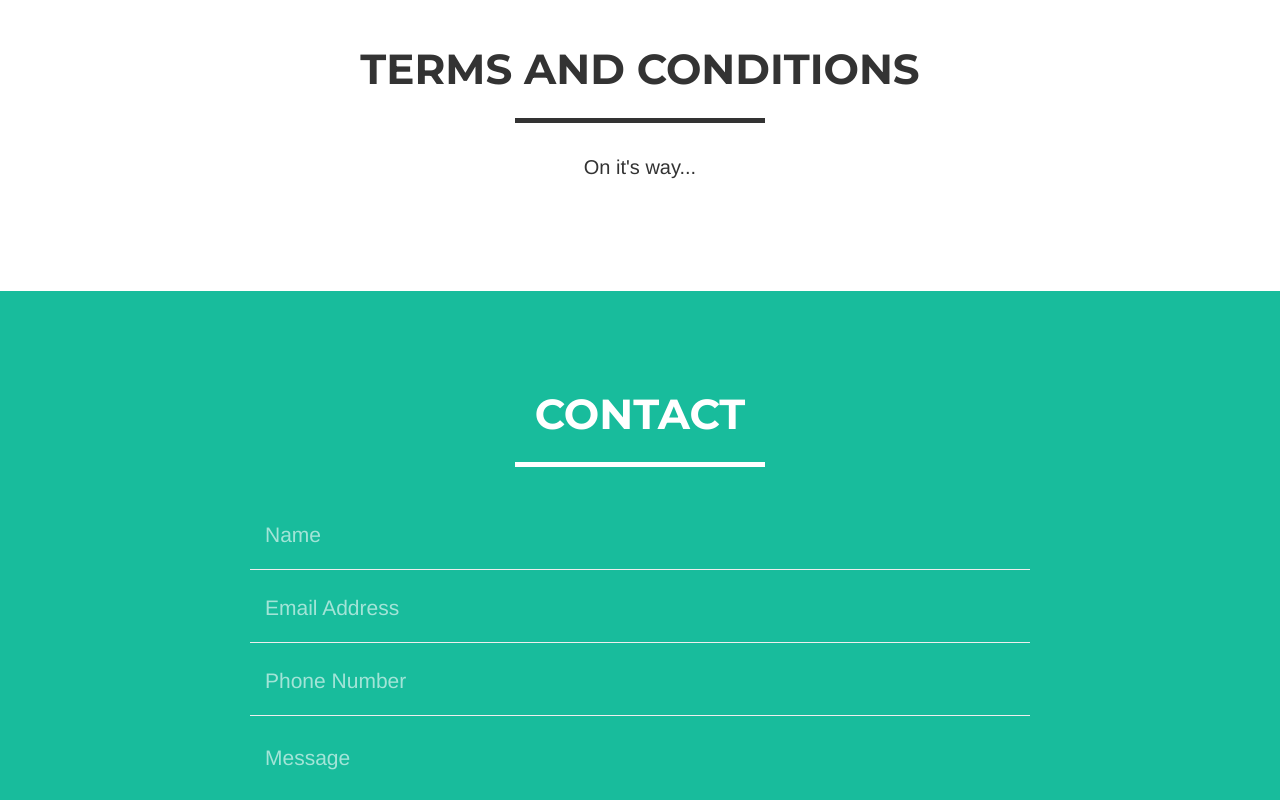
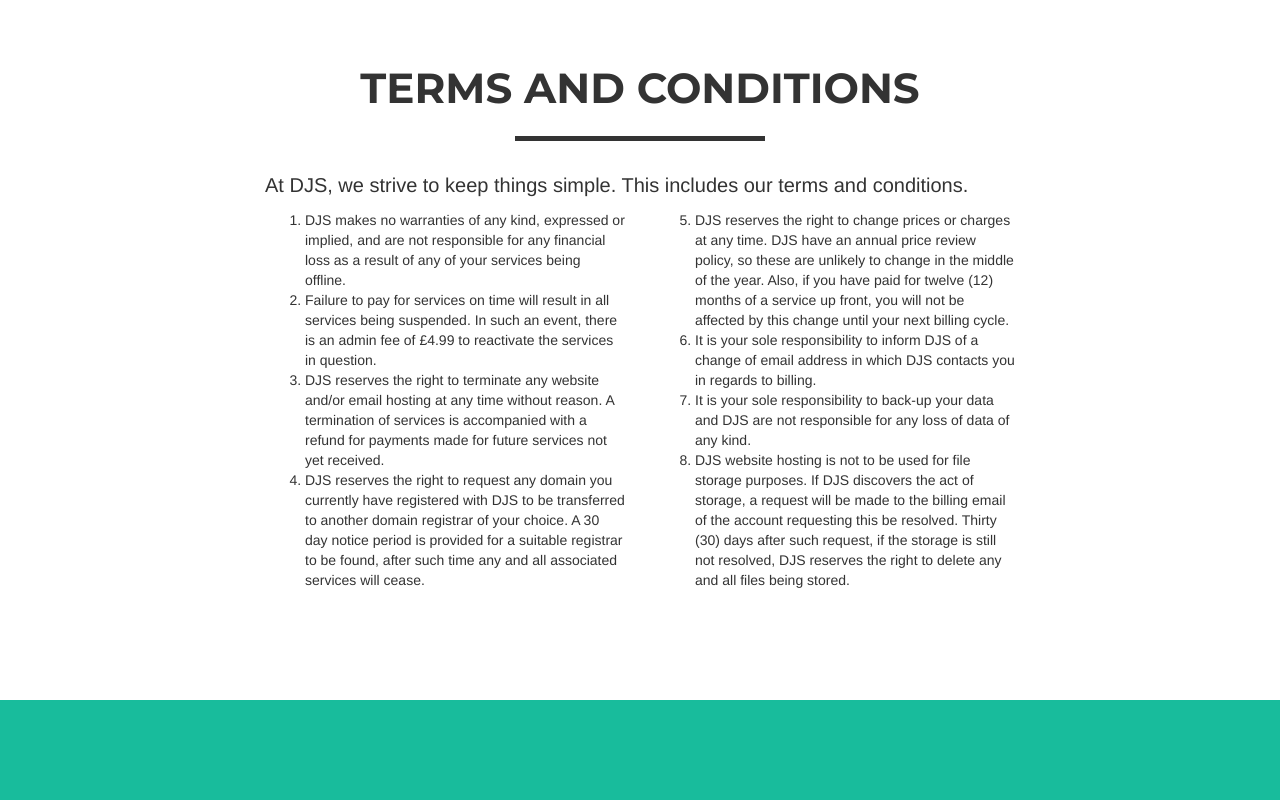
Before and after one commit to xurion/services.deanj.co.uk, a website: page index.html in a window 1280 px wide. Shown: the part 1596-2396 px from the top of the page. Drawn offline with Linux system fonts and the light colour scheme.

Commit message:
Changes to terms and conditions.

```diff
--- a/index.html
+++ b/index.html
@@ -82,9 +82,7 @@
                 </div>
             </div>
             <div class="row">
-                <div class="col-lg-8 col-lg-offset-2">
-                    <p class="text-center">On it's way...</p>
-                </div>
+
             </div>
         </div>
     </section>
@@ -104,6 +102,7 @@
                 </div>
                 <div class="col-lg-4">
                     <p>We also offer great email solutions, whether you need dedicated email addresses or simple mail forwarders that send on your email to your own Gmail or any other existing email address.</p>
+                    <p>Don't see what you're looking for? Simply contact us with your requirements and we will strive to fulfil your needs.</p>
                 </div>
             </div>
         </div>
@@ -119,7 +118,23 @@
             </div>
             <div class="row">
                 <div class="col-lg-8 col-lg-offset-2">
-                    <p class="text-center">On it's way...</p>
+                    <p>At DJS, we strive to keep things simple. This includes our terms and conditions.</p>
+                </div>
+                <div class="col-lg-4 col-lg-offset-2">
+                    <ol>
+                        <li>DJS makes no warranties of any kind, expressed or implied, and are not responsible for any financial loss as a result of any of your services being offline.</li>
+                        <li>Failure to pay for services on time will result in all services being suspended. In such an event, there is an admin fee of £4.99 to reactivate the services in question.</li>
+                        <li>DJS reserves the right to terminate any website and/or email hosting at any time without reason. A termination of services is accompanied with a refund for payments made for future services not yet received.</li>
+                        <li>DJS reserves the right to request any domain you currently have registered with DJS to be transferred to another domain registrar of your choice. A 30 day notice period is provided for a suitable registrar to be found, after such time any and all associated services will cease.</li>
+                    </ol>
+                </div>
+                <div class="col-lg-4">
+                    <ol start="5">
+                        <li>DJS reserves the right to change prices or charges at any time. DJS have an annual price review policy, so these are unlikely to change in the middle of the year. Also, if you have paid for twelve (12) months of a service up front, you will not be affected by this change until your next billing cycle.
+                        <li>It is your sole responsibility to inform DJS of a change of email address in which DJS contacts you in regards to billing.
+                        <li>It is your sole responsibility to back-up your data and DJS are not responsible for any loss of data of any kind.
+                        <li>DJS website hosting is not to be used for file storage purposes. If DJS discovers the act of storage, a request will be made to the billing email of the account requesting this be resolved. Thirty (30) days after such request, if the storage is still not resolved, DJS reserves the right to delete any and all files being stored.
+                    </ol>
                 </div>
             </div>
         </div>
--- a/less/main.less
+++ b/less/main.less
@@ -113,6 +113,19 @@
 			font-weight: 300;
 		}
 	}
+}
+
+.intro-text {
+
+    .intro-text-business-name {
+
+        font-size: 2em;
+    }
+
+    .intro-text-at-a-glance {
+
+        font-size: 1em;
+    }
 }
 
 @media(min-width: 768px) {
```
Also changed, not shown: css/main.css, 1 other file.
